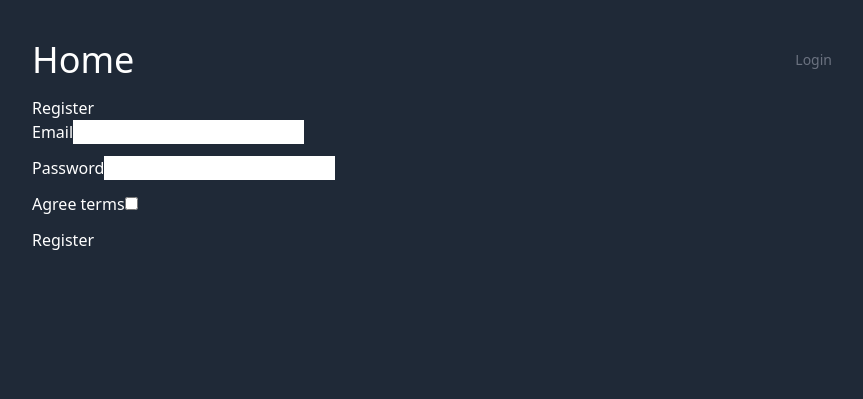
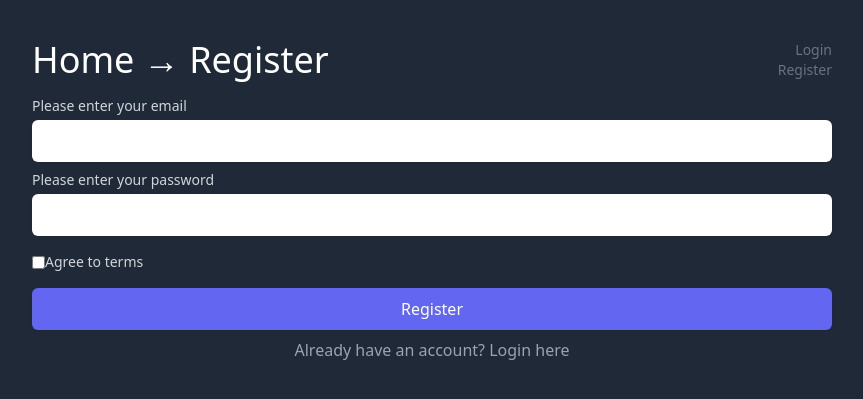
Before and after one commit to mattBtindall/symfony6-hands-on, a Symfony app: template templates/registration/register.html.twig in a window 1280 px wide. Shown: the top 399 px of the page, without its empty margins (208-1071 px from the left). Run offline with Twig, Linux system fonts and the light colour scheme; the template is opened without the code that fills it, so the values that code supplies are empty; form fields are guessed from the names that the template uses; some libraries are stand-ins or nearby versions.

Commit message:
Style register template & add links
Add register links to base template when not logged in and to login page

```diff
--- a/templates/base.html.twig
+++ b/templates/base.html.twig
@@ -41,6 +41,9 @@
                         <div>
                             <a href="{{ path('app_login') }}">Login</a>
                         </div>
+                        <div>
+                            <a href="{{ path('app_register') }}">Register</a>
+                        </div>
                     {% endif %}
                 </div>
             </div>
--- a/templates/login/index.html.twig
+++ b/templates/login/index.html.twig
@@ -22,4 +22,8 @@
 		<input type="hidden" name="_target_path" value="{{ path('app_micro_post') }}">
 		<input class="block w-full shadow-sm border-transparent bg-indigo-600 hover:bg-indigo-700 dark:bg-indigo-500 dark:hover:bg-indigo-400 text-white rounded-md border p-2 mt-4 mb-2" type="submit" value="Login">
 	</form>
+
+    <div class="mt-2 text-center text-gray-600 dark:text-gray-400">
+        Don't have an account? <a href="{{ path('app_register') }}">Register here</a>
+    </div>
 {% endblock %}
--- a/templates/registration/register.html.twig
+++ b/templates/registration/register.html.twig
@@ -2,20 +2,35 @@
 
 {% block title %}Register{% endblock %}
 
+{% block bread %}
+→ Register
+{% endblock %}
+
 {% block body %}
     {% for flash_error in app.flashes('verify_email_error') %}
-        <div class="alert alert-danger" role="alert">{{ flash_error }}</div>
+        <div class="rounded-md p-2 border-red-300 bg-red-50 border dark:border-red-600 dark:bg-red-700 dark:text-white mb-4" role="alert">{{ flash_error }}</div>
     {% endfor %}
 
-    <h1>Register</h1>
+    {{ form_start(registrationForm) }}
+        <div>
+            {{ form_label(registrationForm.email, 'Please enter your email', {'label_attr': {'class': 'block text-sm text-gray-700 dark:text-gray-300 font-medium'}}) }}
+            {{ form_widget(registrationForm.email, {'attr': {'class': 'block w-full shadow-sm border-gray-300 dark:border-transparent dark:text-gray-800 rounded-md border p-2 mt-1 mb-2'}}) }}
+            {{ form_errors(registrationForm.email) }}
+        </div>
+        <div>
+            {{ form_label(registrationForm.plainPassword, 'Please enter your password', {'label_attr': {'class': 'block text-sm text-gray-700 dark:text-gray-300 font-medium'}}) }}
+            {{ form_widget(registrationForm.plainPassword, {'attr': {'class': 'block w-full shadow-sm border-gray-300 dark:border-transparent dark:text-gray-800 rounded-md border p-2 mt-1 mb-2'}}) }}
+            {{ form_errors(registrationForm.plainPassword) }}
+        </div>
+        <div class="flex items-center mt-4 mb-4">
+            {{ form_widget(registrationForm.agreeTerms, {'attr': {'class': 'h-4 w-4 rounded border-gray border text-indigo-300 mr-2'}}) }}
+            {{ form_label(registrationForm.agreeTerms, 'Agree to terms', {'label_attr': {'class': 'text-sm text-gray-700 dark:text-gray-300 font-medium'}}) }}
+        </div>
 
-    {{ form_start(registrationForm) }}
-        {{ form_row(registrationForm.email) }}
-        {{ form_row(registrationForm.plainPassword, {
-            label: 'Password'
-        }) }}
-        {{ form_row(registrationForm.agreeTerms) }}
+		<input class="block w-full shadow-sm border-transparent bg-indigo-600 hover:bg-indigo-700 dark:bg-indigo-500 dark:hover:bg-indigo-400 text-white rounded-md border p-2 mt-4 mb-2" type="submit" value="Register">
+    {{ form_end(registrationForm) }}
 
-        <button type="submit" class="btn">Register</button>
-    {{ form_end(registrationForm) }}
+    <div class="mt-2 text-center text-gray-600 dark:text-gray-400">
+        Already have an account? <a href="{{ path('app_login') }}">Login here</a>
+    </div>
 {% endblock %}
```
